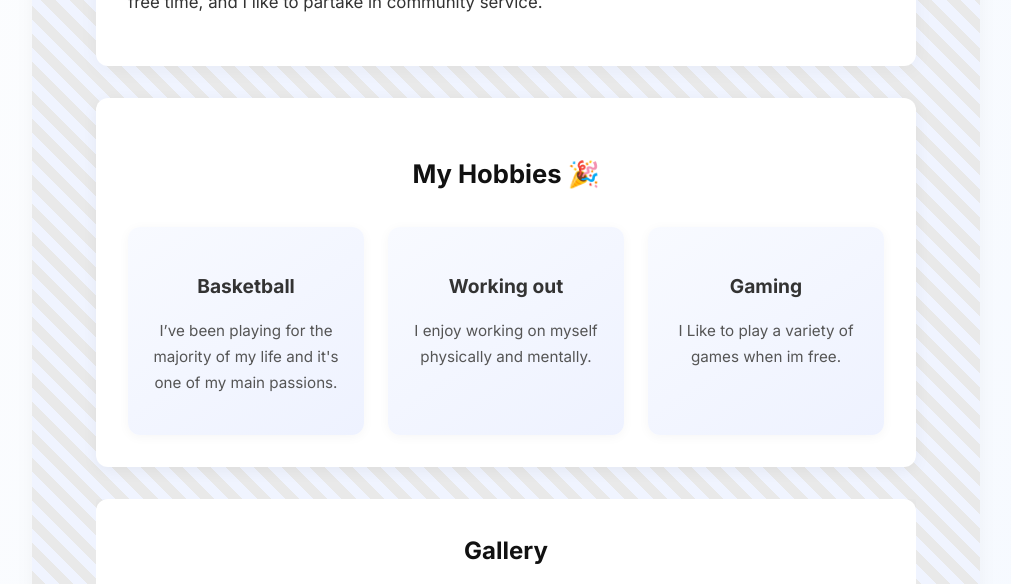
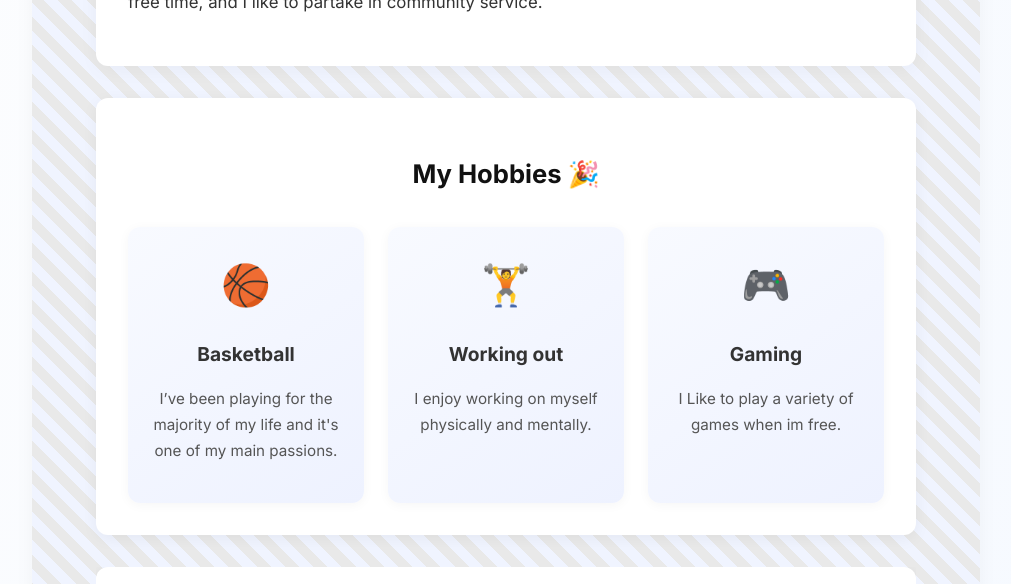
Before and after one commit to Tyrell-Adams/Tyrell-Adams.github.io, a Jekyll site: the page built from pages/about-me.md, in a window 1280 px wide and 900 px high, scrolled down 842 px, cut to the strip 0-584 px from the top of the window. Shown: the whole strip, without its empty margins (260-1271 px from the left). Built offline with Jekyll 4.4.1, drawn with Linux system fonts in a browser that asks for light colours.

Commit message:
Update about-me.md

```diff
--- a/pages/about-me.md
+++ b/pages/about-me.md
@@ -16,13 +16,13 @@ about:
     When I’m not working on research, I enjoy working out, playing basketball, gaming during my free time, and I like to partake in community service.
 
   hobbies:
-    - icon:
+    - icon: 🏀
       title: Basketball
       description: I’ve been playing for the majority of my life and it's one of my main passions.
-    - icon:
+    - icon: 🏋️
       title: Working out
       description: I enjoy working on myself physically and mentally.
-    - icon:
+    - icon: 🎮
       title: Gaming
       description: I Like to play a variety of games when im free.
 
```
Also changed, not shown: other parts of pages/about-me.md (+1 -1 lines).
